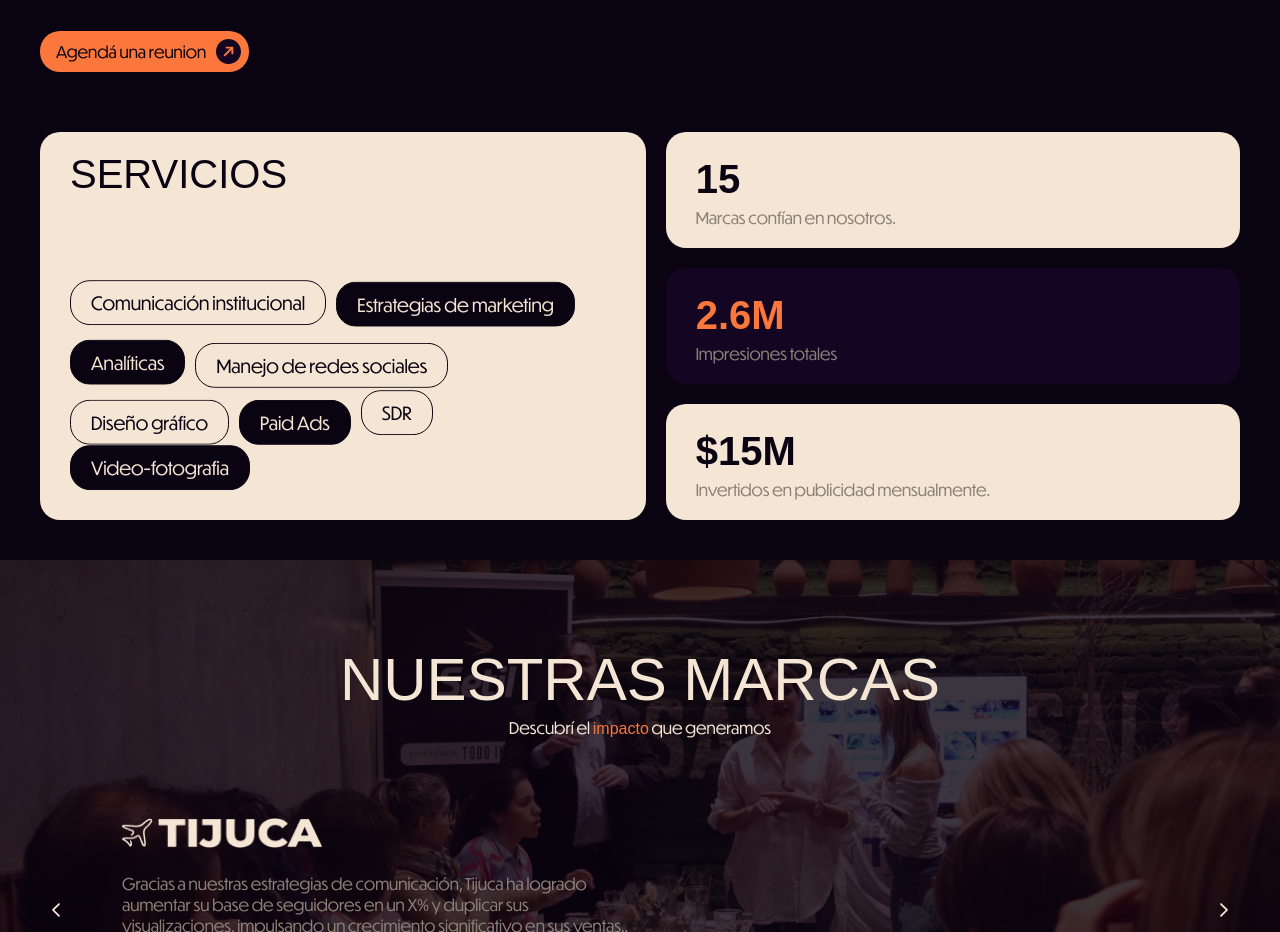
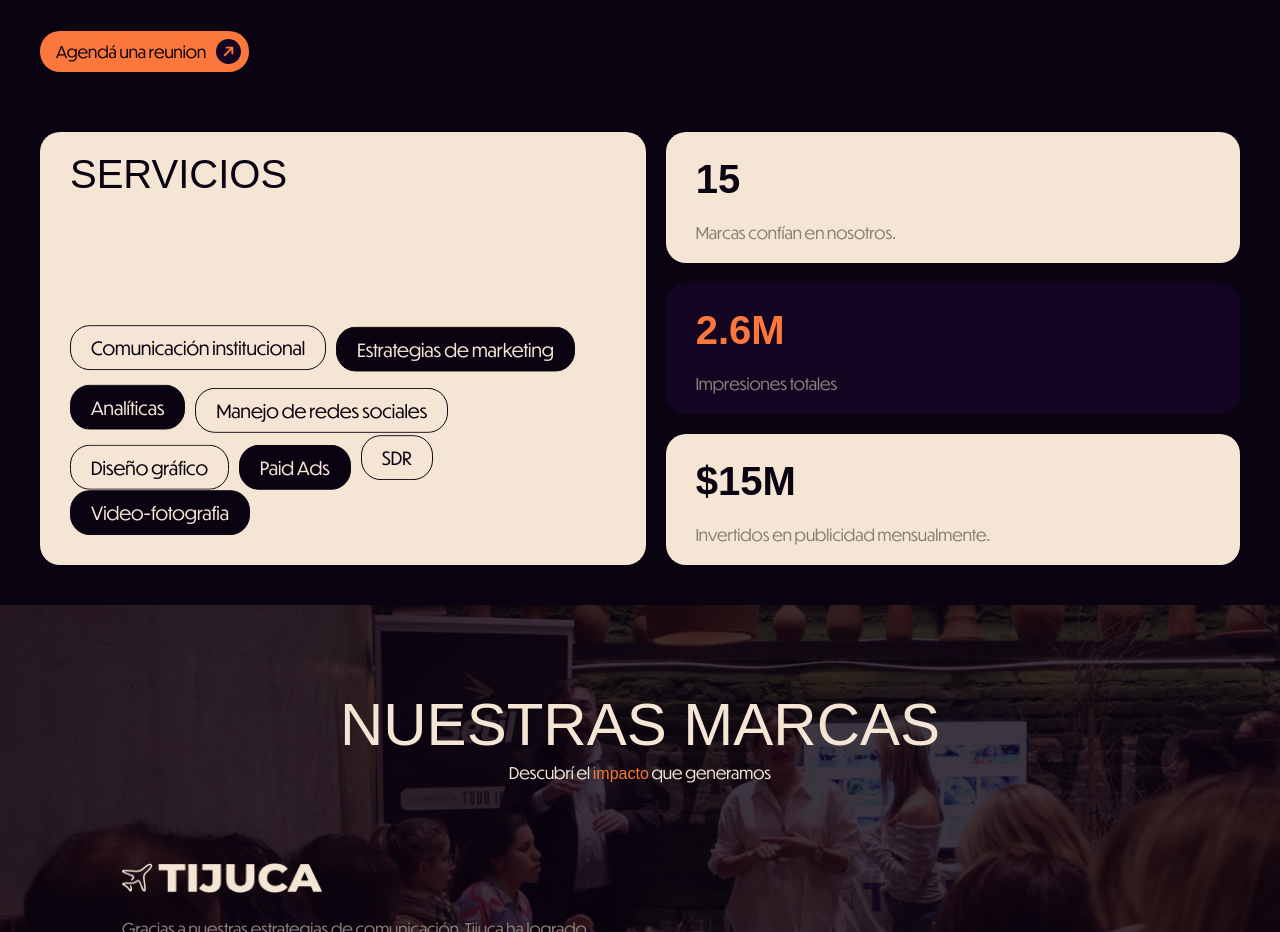
Before and after one commit to perezmariano08/Gentio-Web, a React (Vite) app: page / in a window 1280 px wide. Shown: the part 1404-2336 px from the top of the page. Built offline with nearby package versions, Linux system fonts and the light colour scheme; a web font is replaced by a local one.

Commit message:
prueba correccion css

```diff
--- a/src/components/Crecimiento/CrecimientoStyles.js
+++ b/src/components/Crecimiento/CrecimientoStyles.js
@@ -64,7 +64,7 @@ export const CrecimientoItemsWrapper = styled.div`
 `
 
 export const CrecimientoItem = styled.div`
-    max-height: 400px;
+    max-height: 600px;
     background-color: var(--white);
     width: 100%;
     padding: 20px 30px;
@@ -79,6 +79,7 @@ export const CrecimientoItem = styled.div`
         font-weight: 500;
         color: var(--bg);
         text-transform: uppercase;
+        margin-bottom: 15px;
     }
 
     svg {
```
